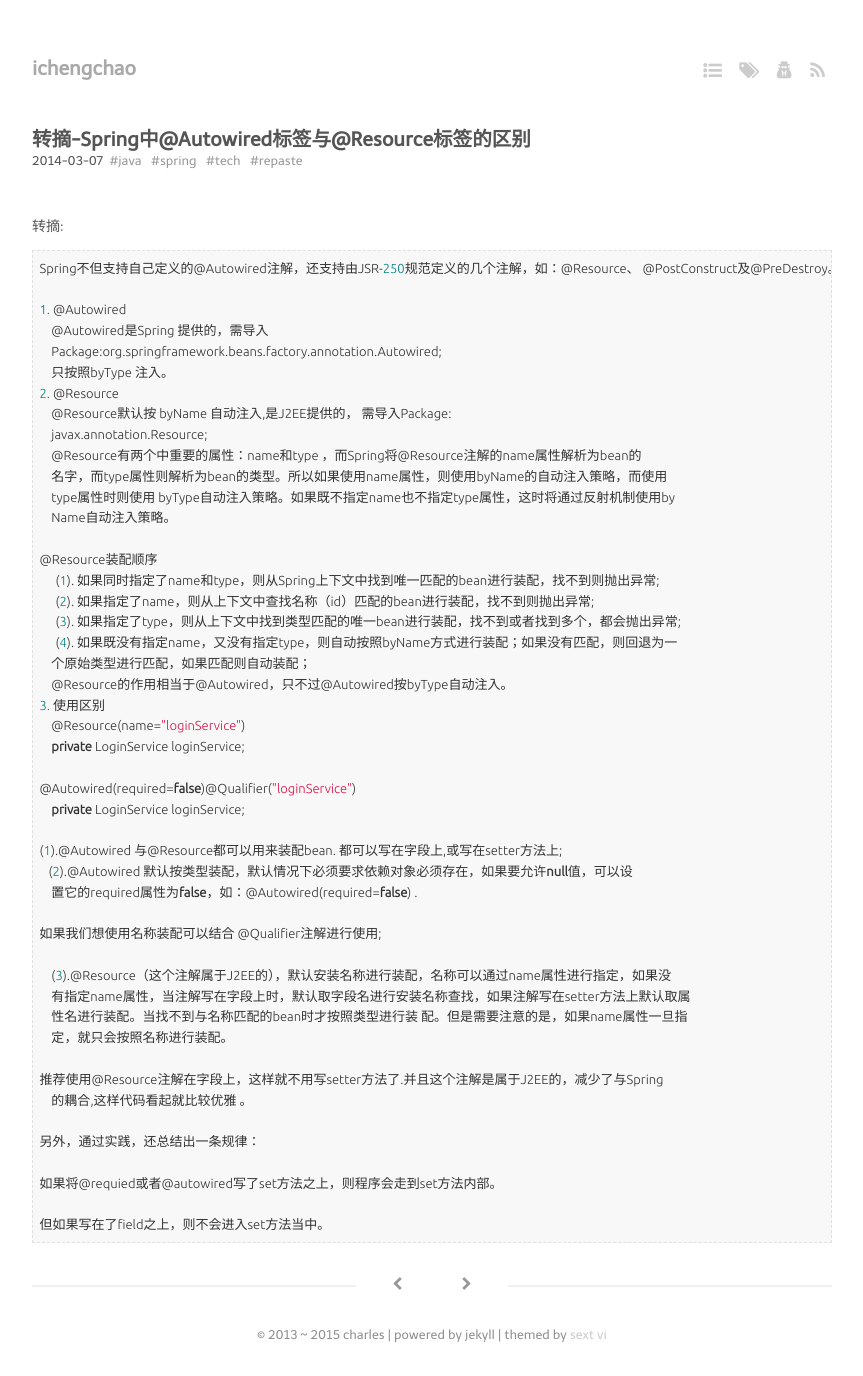
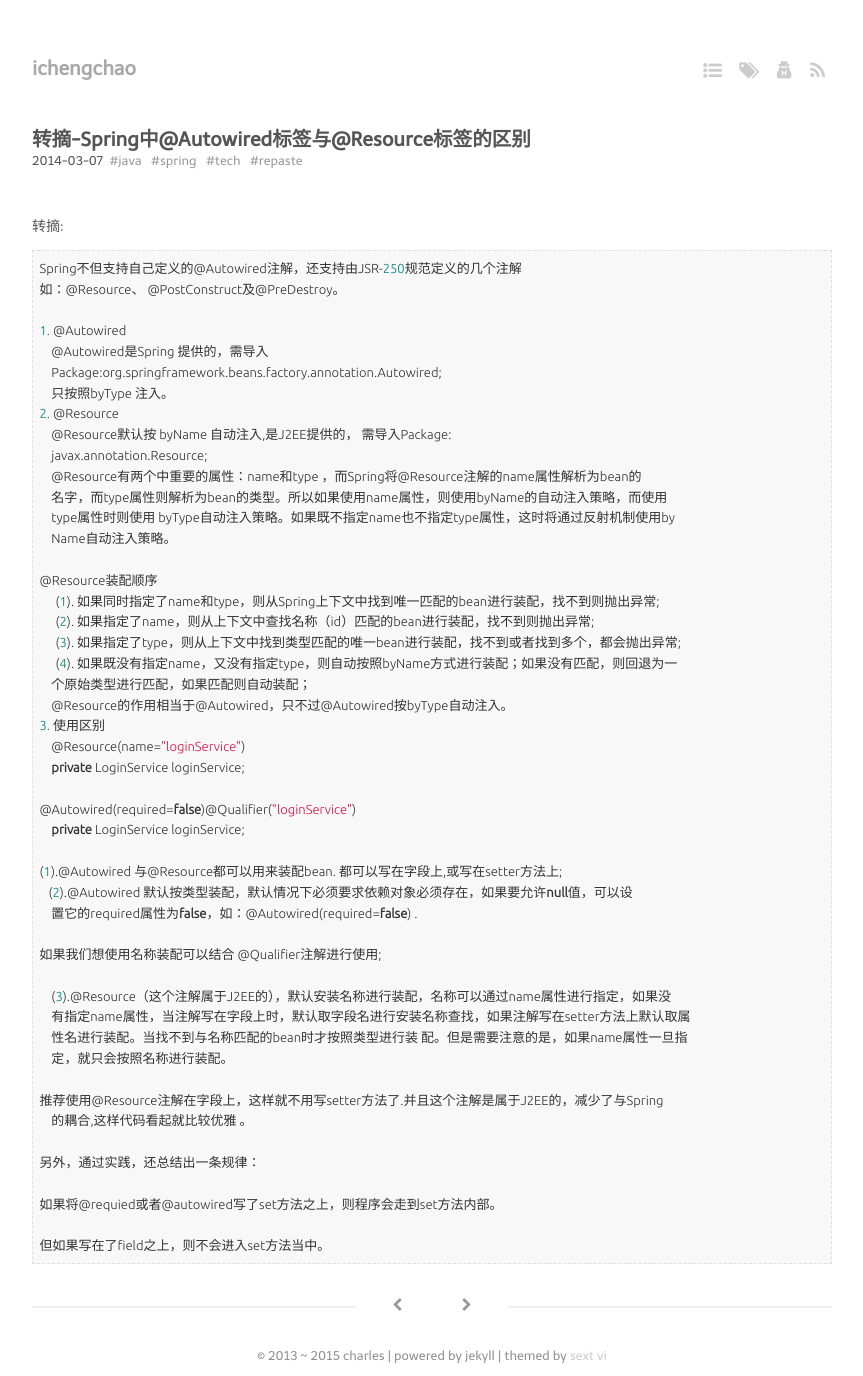
Before and after one commit to ichengchao/ichengchao.github.io, a Jekyll site: the page built from _posts/2014-03-07-spring-annotation-autowired.md, in a window 1280 px wide. Shown: the whole page, without its empty margins (208-1071 px from the left). Built offline with Jekyll 4.4.1, drawn with Linux system fonts in a browser that asks for light colours; Markdown is read by kramdown in place of the engine named in the settings; before the commit the page ends 1355 px from its top, so only the background shows below that.

Commit message:
修改样式

```diff
--- a/_posts/2014-03-07-spring-annotation-autowired.md
+++ b/_posts/2014-03-07-spring-annotation-autowired.md
@@ -15,7 +15,8 @@ tags:
 
 {% highlight java %}
 
-Spring不但支持自己定义的@Autowired注解，还支持由JSR-250规范定义的几个注解，如：@Resource、 @PostConstruct及@PreDestroy。
+Spring不但支持自己定义的@Autowired注解，还支持由JSR-250规范定义的几个注解
+如：@Resource、 @PostConstruct及@PreDestroy。
 
 1. @Autowired
     @Autowired是Spring 提供的，需导入
```
